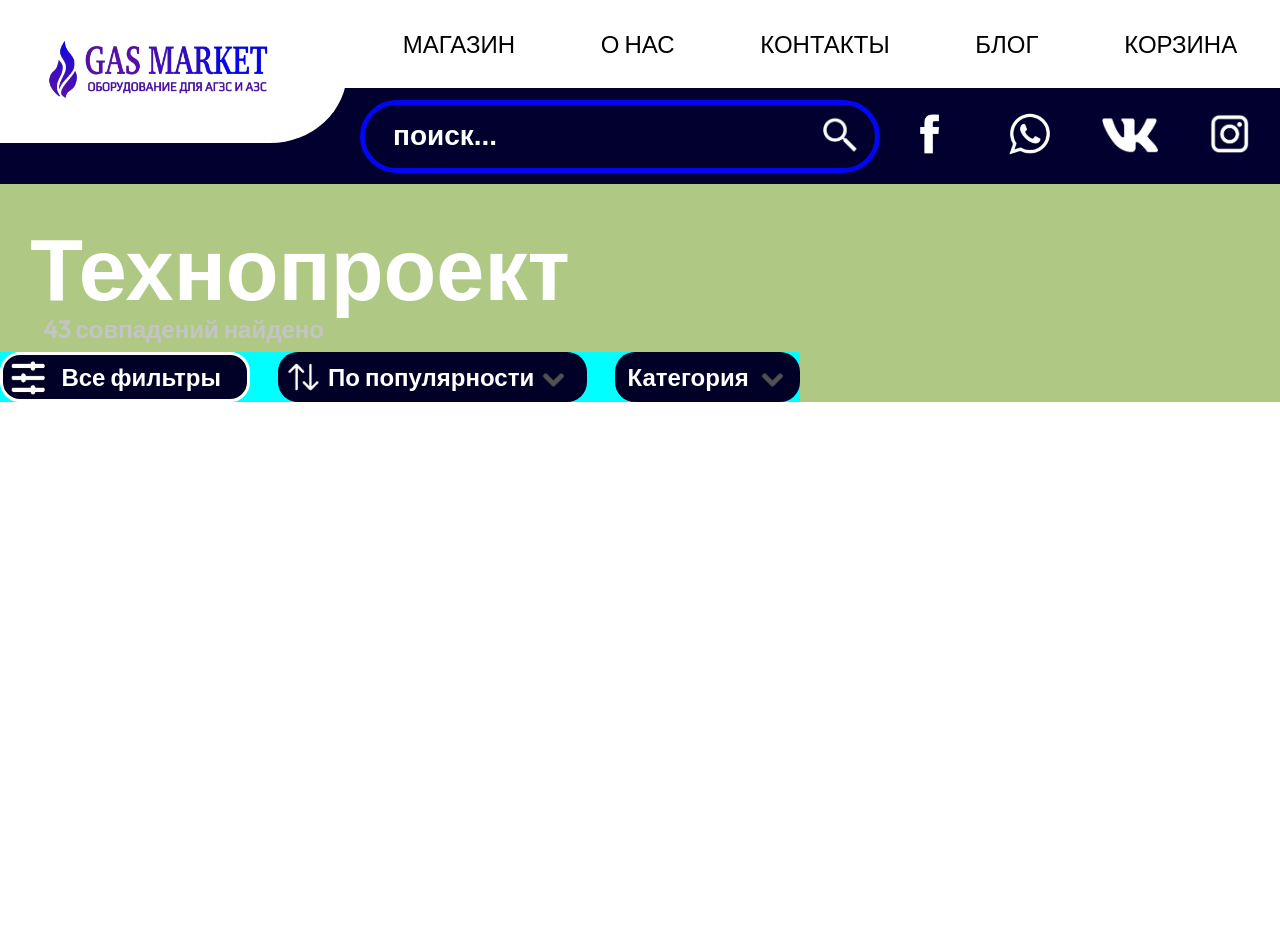
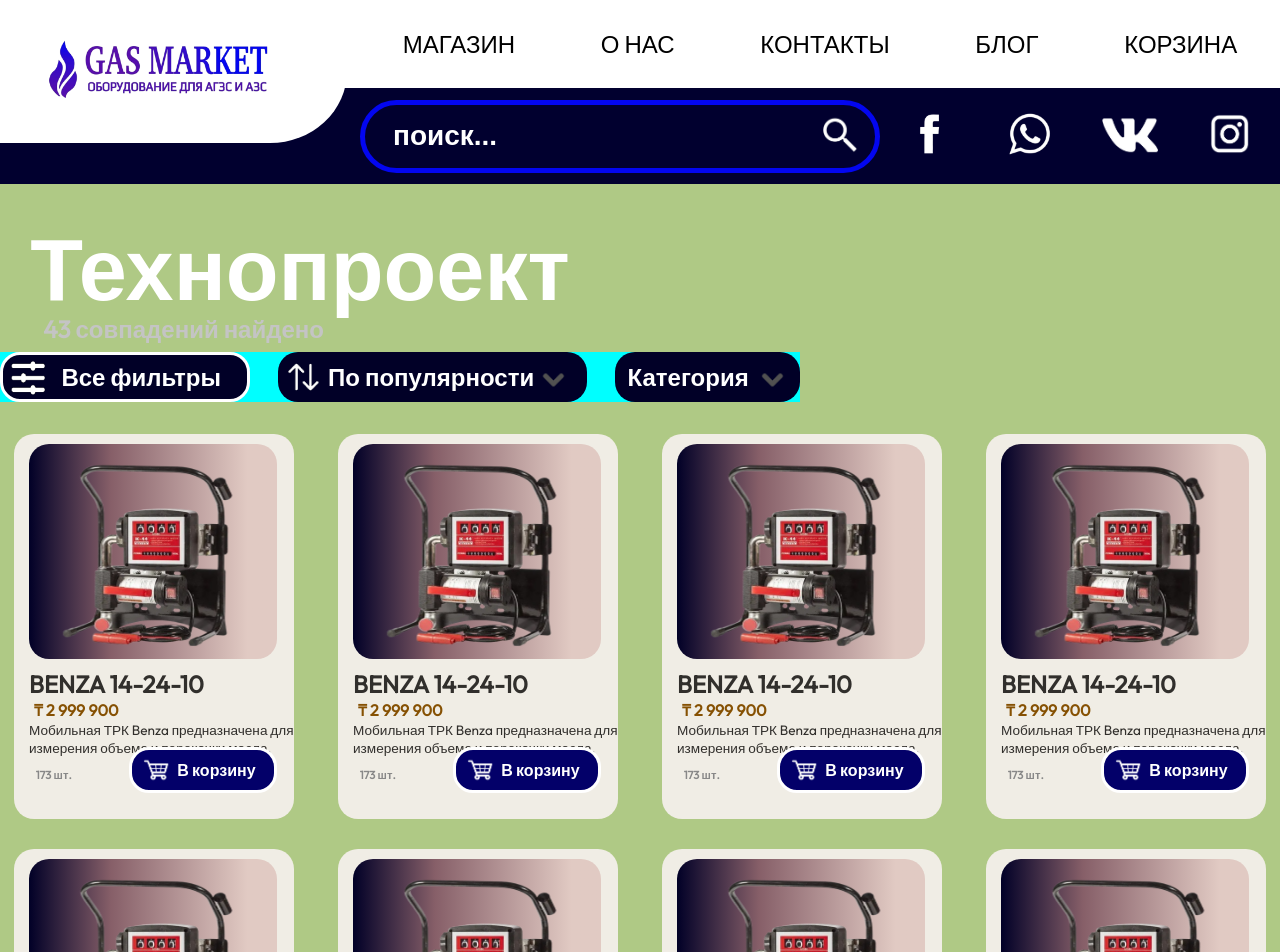
Before and after one commit to Danila267/azsk, a Vue app: page /catalog in a window 1280 px wide. Shown: the top 952 px of the page. Before the commit the page ends 800 px from the top, so only its background shows below. Built offline with nearby package versions, Linux system fonts and the light colour scheme.

Commit message:
Catalog list, LogItem end layout

```diff
--- /dev/null
+++ b/src/components/LogItem.vue
@@ -0,0 +1,154 @@
+<template>
+    <div class="logitem">
+        <div class="logitem__imageblock">
+            <img src="../assets/catalog/item1.png" alt="" class="logitem__imageblock__img">
+        </div>
+        <p class="logitem__title">BENZA 14-24-10</p>
+        <p class="logitem__pricetag">₸ 2 999 900</p>
+        <p class="logitem__description">Мобильная ТРК Benza предназначена для измерения объема и перекачки масла.</p>
+        <div class="logitem__bottomblock">
+            <p class="logitem__bottomblock__amount">173 шт.</p>
+            <div class="logitem__bottomblock__button">
+                <img src="../assets/catalog/cart2.png" alt="" class="logitem__bottomblock__button__cart-img">
+                <p class="logitem__bottomblock__button__text">В корзину</p>
+            </div>
+        </div>
+    </div>
+</template>
+
+<script>
+export default {
+    name: 'LogItem',
+}
+
+</script>
+
+<style lang="scss" scoped>
+.logitem {
+    width: 280px;
+    height: 385px;
+    background-color: #F0EDE5;
+    position: relative;
+    display: flex;
+    flex-direction: column;
+    align-items: flex-start;
+    border-radius: 20px;
+}
+.logitem__imageblock {
+    width: 248px;
+    height: 215px;
+    position: relative;
+    display: flex;
+    margin-top: 10px;
+    margin-left: 15px;
+    background-image: linear-gradient(to left, rgba($color: #8B0100, $alpha: 0.15) 12%,rgba($color: #400015, $alpha: 0.6) 67%, #010027);
+    border-radius: 20px;
+}
+.logitem__title {
+    width: auto;
+    height: auto;
+    position: relative;
+    display: flex;
+    color: #312F2C;
+    font-size: 1.5em;
+    font-weight: bold;
+    font-family: 'Outfit', sans-serif;
+    padding: 0;
+    margin-left: 15px;
+    margin-top: 10px;
+    box-sizing: border-box;
+}
+.logitem__pricetag {
+    width: auto;
+    height: auto;
+    position: relative;
+    display: flex;
+    color: #865103;
+    font-size: 1em;
+    font-weight: 600;
+    font-family: 'Outfit', sans-serif;
+    padding: 0;
+    margin-left: 20px;
+    // margin-top: 0px;
+    box-sizing: border-box;
+}
+.logitem__description {
+    width: auto;
+    height: auto;
+    position: relative;
+    display: flex;
+    color: #312F2C;
+    font-size: 0.85em;
+    font-weight: 500;
+    font-family: 'Outfit', sans-serif;
+    padding: 0;
+    margin-left: 15px;
+    // margin-top: 0px;
+    box-sizing: border-box;
+}
+.logitem__bottomblock {
+    width: 88%;
+    height: auto;
+    position: relative;
+    display: flex;
+    flex-direction: row;
+    align-self: center;
+    // margin-top: auto;
+    // margin-bottom: 20px;
+    justify-content:space-between;
+}
+.logitem__bottomblock__amount {
+    width: auto;
+    height: auto;
+    position: relative;
+    display: flex;
+    color: #888888;
+    font-size: 0.7em;
+    font-weight: 600;
+    font-family: 'Outfit', sans-serif;
+    padding: 0;
+    // margin-left: 15px;
+    align-self: center;
+    padding-bottom: 10px;
+    padding-left: 5px;
+    box-sizing: border-box;
+}
+.logitem__bottomblock__button {
+    width: 142px;
+    height: 40px;
+    position: relative;
+    display: flex;
+    flex-direction: row;
+    background-color: #030069;
+    margin-left: auto;
+    bottom: 10px;
+    border-radius: 20px;
+    border: 3px solid #ffffff;
+}
+.logitem__bottomblock__button__cart-img {
+    width: 30px;
+    height: auto;
+    position: relative;
+    display: flex;
+    object-fit: contain;
+    margin-left: 10px;
+    align-self: center;
+    // box-sizing: border-box;
+}
+.logitem__bottomblock__button__text {
+    width: auto;
+    height: auto;
+    position: relative;
+    display: flex;
+    color: #ffffff;
+    font-size: 1em;
+    font-weight: 600;
+    font-family: 'Outfit', sans-serif;
+    padding: 0;
+    // margin-left: 15px;
+    align-self: center;
+    // padding-bottom: 10px;
+    padding-left: 5px;
+    box-sizing: border-box;
+}
+</style>
--- /dev/null
+++ b/src/components/LogList.vue
@@ -0,0 +1,38 @@
+<template>
+    <div class="loglist">
+        <LogItem />
+        <LogItem />
+        <LogItem />
+        <LogItem />
+        <LogItem />
+        <LogItem />
+        <LogItem />
+        <LogItem />
+        <LogItem />
+        <LogItem />
+    </div>
+</template>
+
+<script>
+import LogItem from './LogItem.vue';
+
+export default {
+    name: 'LogList',
+    components: { LogItem, }
+}
+</script>
+
+<style lang="scss" scoped>
+.loglist {
+    width: 100%;
+    height: auto;
+    display: flex;
+    flex-direction: row;
+    flex-wrap: wrap;
+    justify-content: space-evenly;
+    position: relative;
+    // background-color: red;
+    margin-top: 2em;
+    gap: 30px;
+}
+</style>
--- a/src/components/LogMain.vue
+++ b/src/components/LogMain.vue
@@ -18,13 +18,17 @@
                     <img src="../assets/catalog/arrowgray.png" alt="" class="logmain__block__sortblock__grayarrow">
                 </div>
             </div>
+            <LogList />
         </div>
     </div>
 </template>
 
 <script>
+import LogList from './LogList.vue';
+
 export default {
-    name: 'LogMain'
+    name: 'LogMain',
+    components: { LogList, }
 }
 
 </script>
```
Also changed, not shown: src/assets/catalog/cart2.png (added), src/assets/catalog/item1.png (added).
